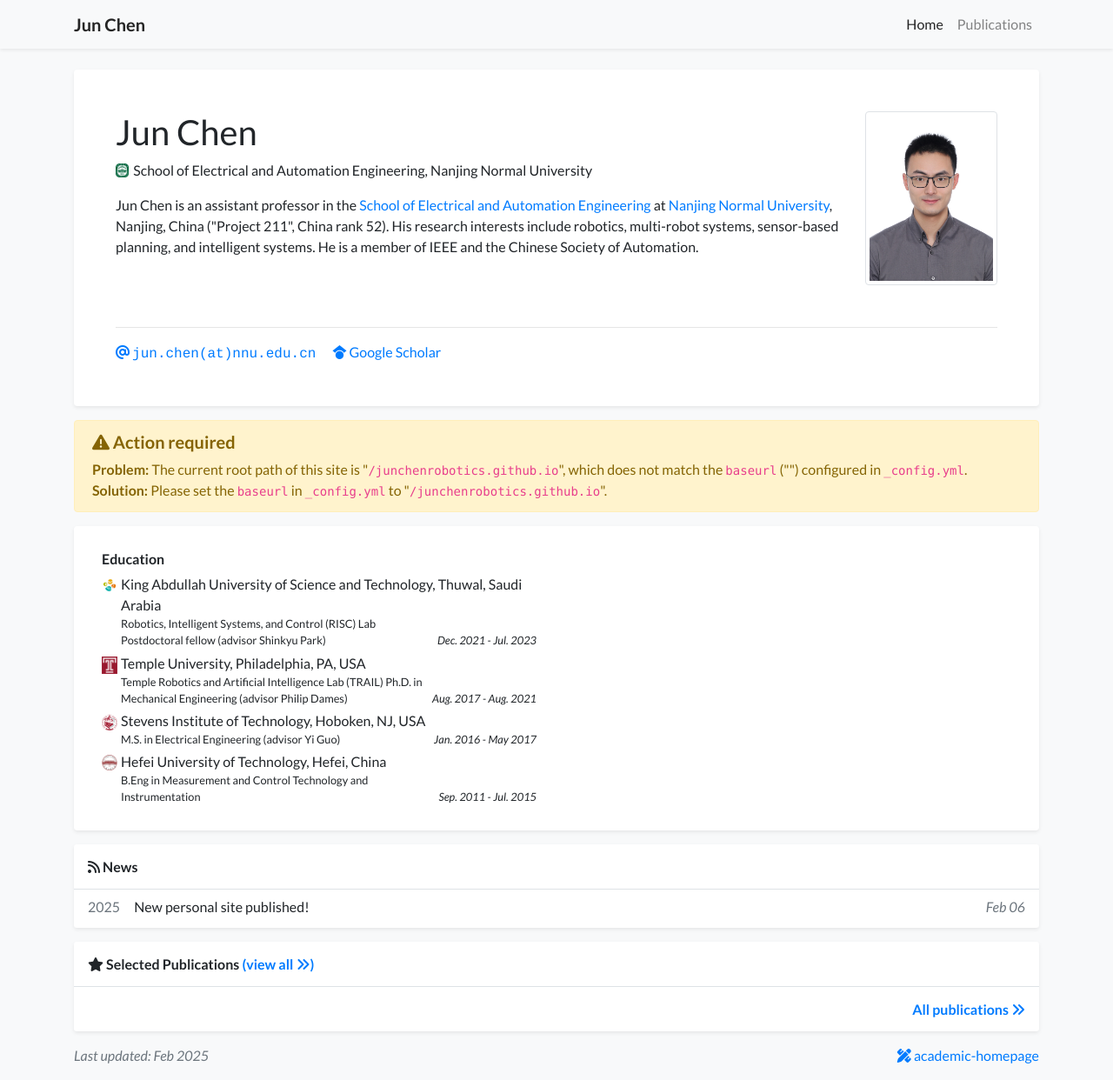
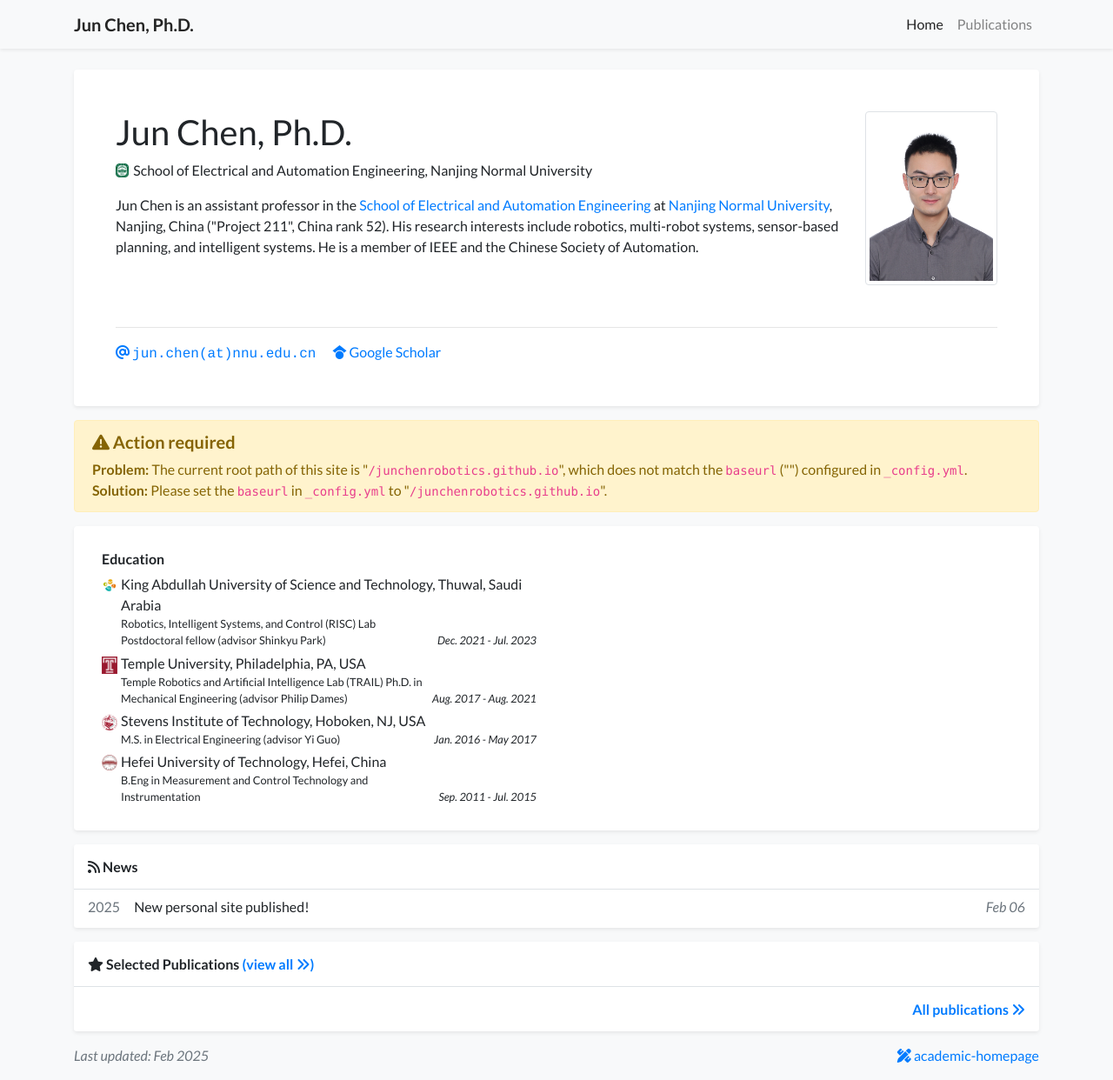
Before and after one commit to junchenrobotics/junchenrobotics.github.io, a Jekyll site: the page built from index.html, in a window 1280 px wide and 1242 px high. Shown: the whole window at 87% size. Built offline with Jekyll 4.4.1, drawn with Linux system fonts in a browser that asks for light colours; nearby versions of some CDN libraries; a style sheet for code colours, icons or effects is not loaded.

```diff
--- a/_data/profile.yml
+++ b/_data/profile.yml
@@ -1,6 +1,6 @@
-primary_name: "Jun Chen"
+primary_name: "Jun Chen, Ph.D."
 #secondary_name: ""
-navbar_name: "Jun Chen"
+navbar_name: "Jun Chen, Ph.D."
 
 positions:
 - logo: /assets/images/badges/Nanjing_Normal_University.png  # Logo is optional
```
